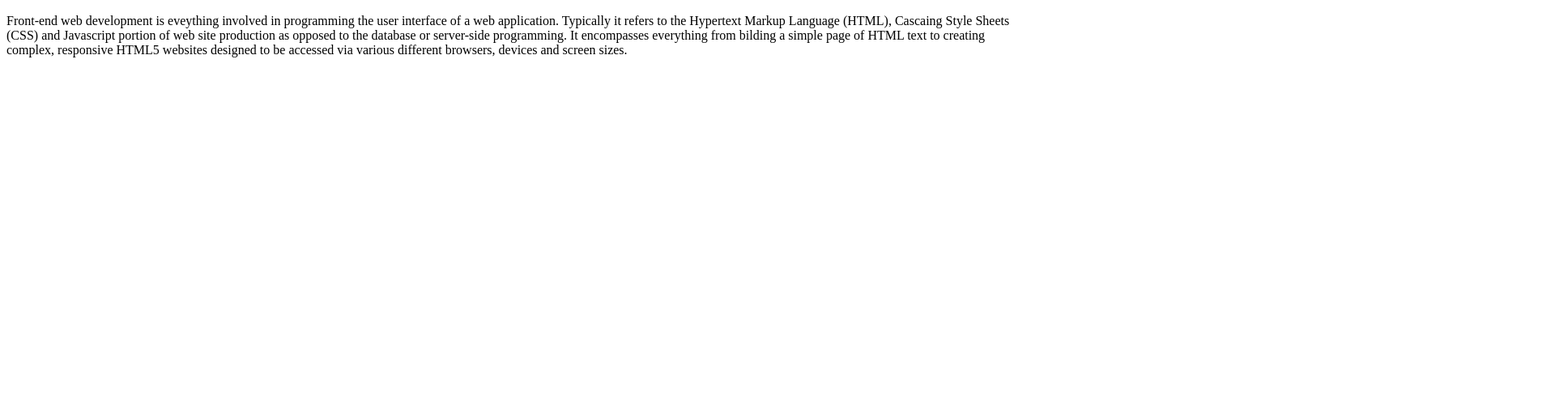
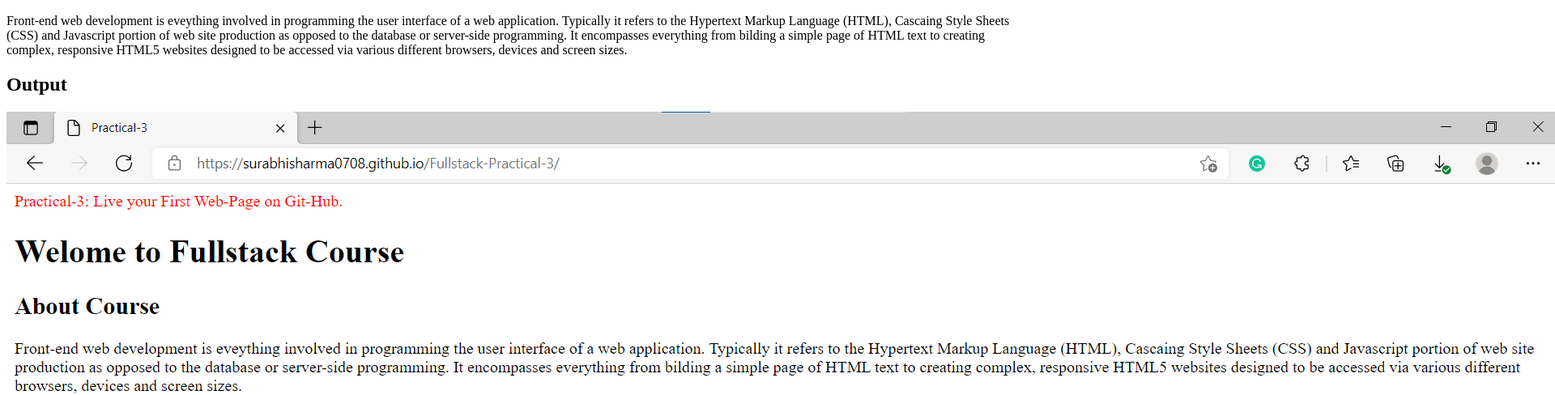
Before and after one commit to surabhisharma0708/Fullstack-Practical-3, a plain HTML site: page index.html in a window 1280 px wide. Shown: the part 136-624 px from the top of the page at 81% size, 1920 px wide, since content can reach past the window. Drawn offline with Linux system fonts and the light colour scheme.

Commit message:
Image is added

```diff
--- a/index.html
+++ b/index.html
@@ -15,5 +15,8 @@
         site production as opposed to the database or server-side programming. It encompasses everything from bilding a
         simple page of HTML text to creating complex, responsive HTML5 websites designed to be accessed via various
         different browsers, devices and screen sizes.</p>
+
+    <h2>Output</h2>
+    <img src="./Images/a.png" alt="" srcset="">
 </body>
 </html>
```
Also changed, not shown: Images/a.png (added).
